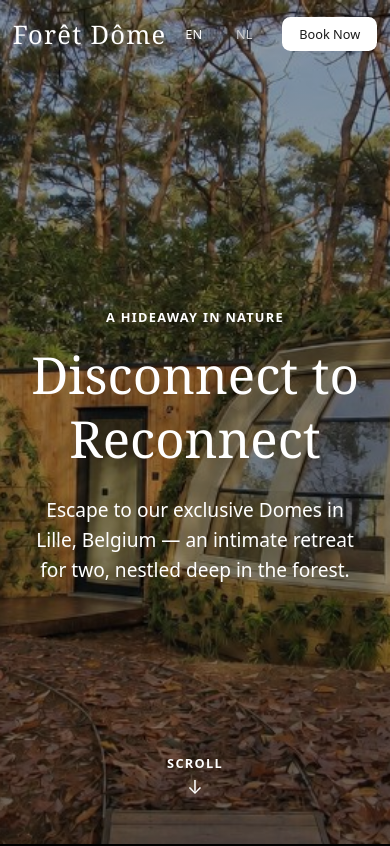
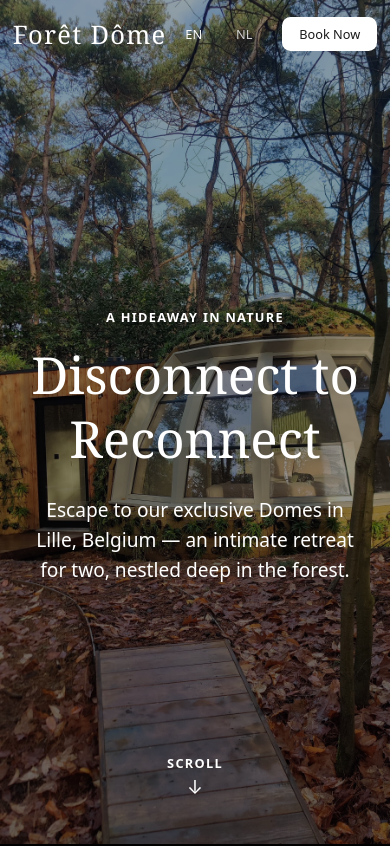
Before and after one commit to TNLConsulting/escapia, a Next.js app: page / in a window 390 px wide. Shown: the top 846 px of the page. Built offline with nearby package versions, Linux system fonts and the light colour scheme.

Commit message:
Add responsive hero images: landscape desktop, portrait mobile (no distortion)

```diff
--- a/src/components/Hero.tsx
+++ b/src/components/Hero.tsx
@@ -8,14 +8,28 @@ export function Hero() {
   const t = translations[language];
 
   return (
+    <>
+      <style>{`
+        @media (max-width: 768px) {
+          #hero {
+            background-image: linear-gradient(rgba(0,0,0,0.35), rgba(0,0,0,0.45)), url('/hero-mobile.jpg');
+            background-position: center 50%;
+            background-size: cover;
+          }
+        }
+        @media (min-width: 769px) {
+          #hero {
+            background-image: linear-gradient(rgba(0,0,0,0.35), rgba(0,0,0,0.45)), url('/hero-exterior.jpg');
+            background-position: center 25%;
+            background-size: cover;
+          }
+        }
+      `}</style>
       <section
         id="hero"
         className="relative w-full h-screen flex flex-col items-center justify-center overflow-hidden pt-20 md:pt-0"
         style={{
-        backgroundImage: "linear-gradient(rgba(0,0,0,0.35), rgba(0,0,0,0.45)), url('/hero-exterior.jpg')",
           backgroundColor: "#000",
-        backgroundSize: "cover",
-        backgroundPosition: "center 25%",
           backgroundAttachment: "auto",
           backgroundRepeat: "no-repeat",
         }}
@@ -111,5 +125,6 @@ export function Hero() {
         <div className="animate-bounce text-lg" style={{ color: "#ffffff" }}>↓</div>
       </div>
       </section>
+    </>
   );
 }
```
Also changed, not shown: public/hero-mobile.jpg (added). Lines whose indentation alone changed are shown as unchanged.
